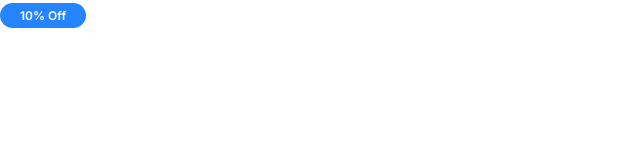
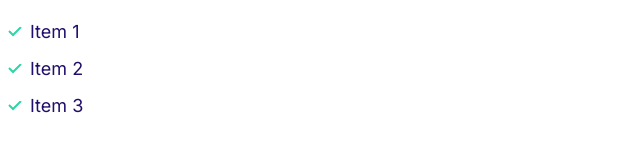
Before and after one commit to rod13-afk/moshify, a plain HTML site: page index.html in a window 1280 px wide. Shown: the whole page, without its empty margins (0-640 px from the left). Drawn offline with Linux system fonts and the light colour scheme.

Commit message:
Build lists component.

```diff
--- a/css/styles.css
+++ b/css/styles.css
@@ -1,7 +1,3 @@
-html {
-  width: 100vw;
-}
-
 :root {
   --primary-color: #2584ff;
   --secondary-color: #00d9ff;
@@ -126,3 +122,32 @@ a {
     font-size: 1.2rem;
   }
 }
+
+/* Lists */
+
+.list {
+  list-style: none;
+  padding-left: 0;
+  color: var(--heading-color);
+}
+
+.list--inline .list__item {
+  display: inline-block;
+  margin-right: 2rem;
+}
+
+.list--tick {
+  list-style-image: url(../images/tick.svg);
+  padding-left: 3rem;
+}
+
+.list--tick .list__item {
+  padding-left: 0.5rem;
+  margin-bottom: 1rem;
+}
+
+@media screen and (min-width: 1024px) {
+  .list--tick .list__item {
+    padding-left: 0;
+  }
+}
--- a/index.html
+++ b/index.html
@@ -14,6 +14,10 @@
     <link rel="stylesheet" href="css/styles.css" />
   </head>
   <body>
-    <span class="badge badge--primary badge--small">10% Off</span>
+    <ul class="list list--tick">
+      <li class="list__item">Item 1</li>
+      <li class="list__item">Item 2</li>
+      <li class="list__item">Item 3</li>
+    </ul>
   </body>
 </html>
```
Also changed, not shown: components/lists.html (added, +11 -0 lines), images/tick.svg (added).
